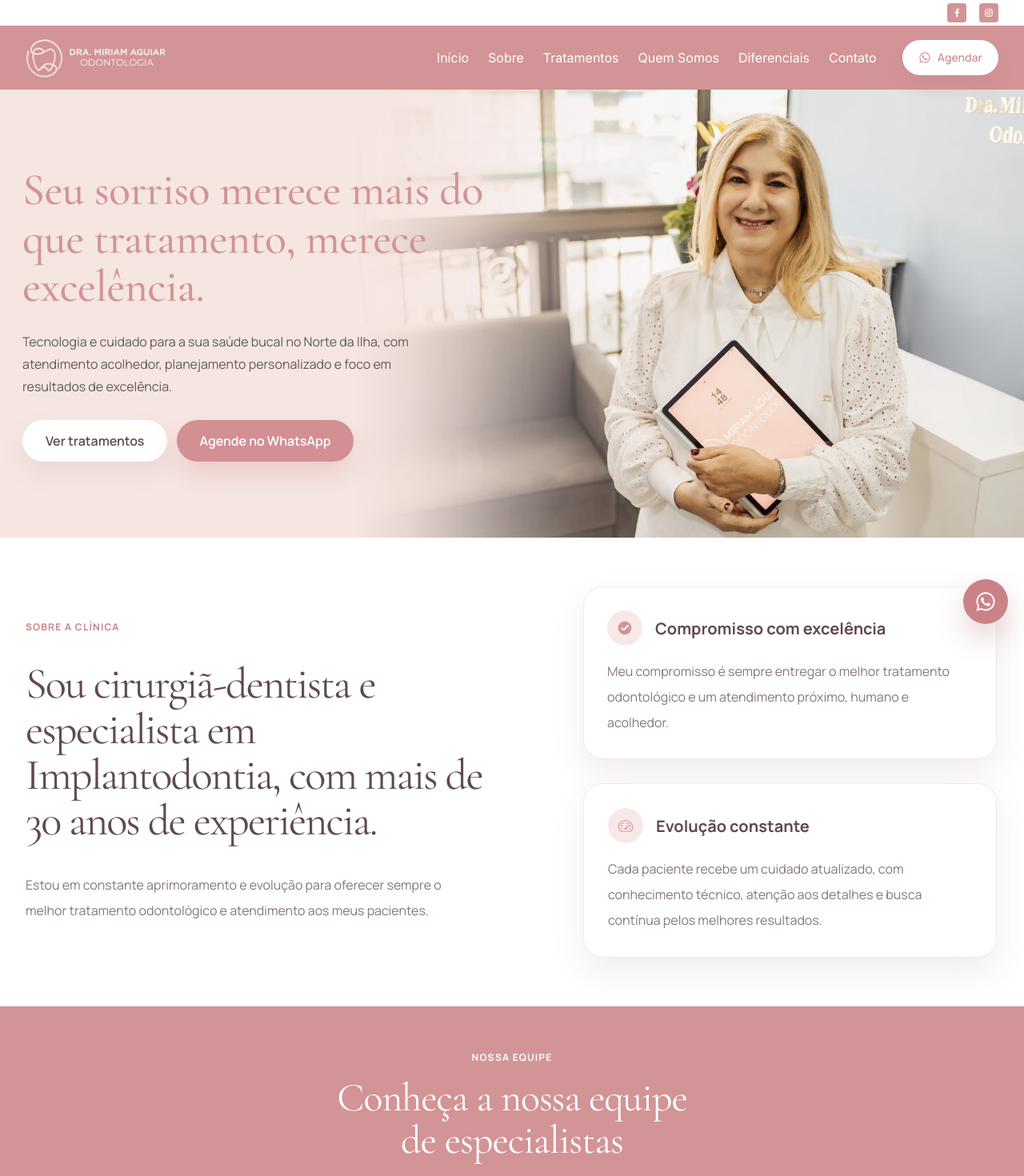
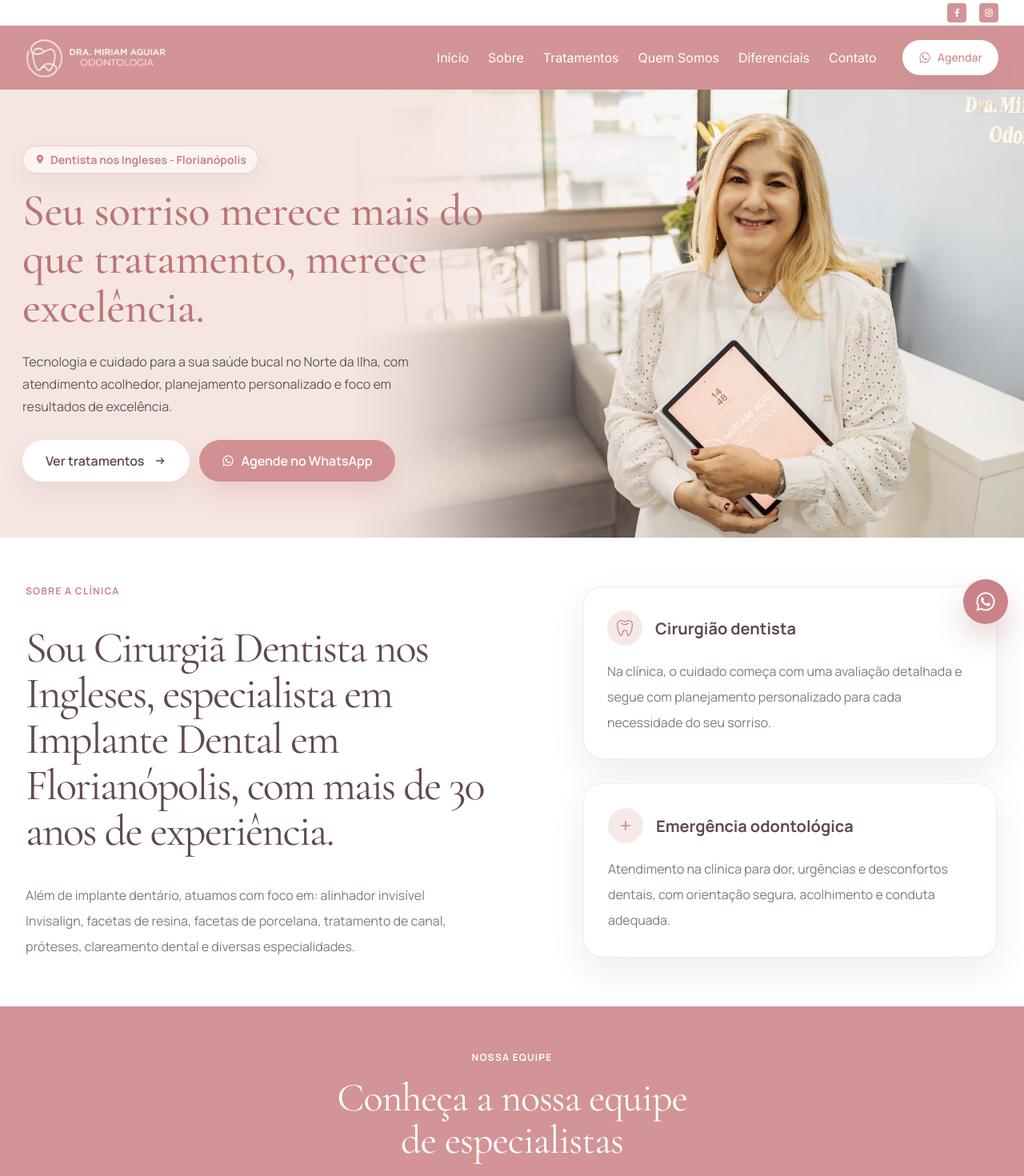
Before and after one commit to Mayra-kauane/Dra-Miriam-Aguiar, a React (Vite) app: page / in a window 1280 px wide. Shown: the top 1470 px of the page at 80% size. Built offline with nearby package versions, Linux system fonts and the light colour scheme.

Commit message:
Atualiza conteúdo e CTAs do site

```diff
--- a/src/components/layout/Footer.tsx
+++ b/src/components/layout/Footer.tsx
@@ -44,6 +44,9 @@ export function Footer() {
               mask: `url("${footerLogo}") left center / contain no-repeat`,
             }}
           />
+          <strong className="mt-3 block max-w-[280px] text-[14px] font-bold leading-6 text-brand-rose-500">
+            Dentista nos Ingleses - Florianópolis
+          </strong>
           <p className="mt-4 max-w-[280px] text-[14px] leading-6 text-brand-ink/70">
             Atendimento odontológico acolhedor, especializado e planejado para
             cuidar do seu sorriso.
@@ -108,6 +111,17 @@ export function Footer() {
           >
             Ver localização
           </a>
+          <div className="mt-8">
+            <h3 className="text-xs font-bold uppercase tracking-[0.1em] text-brand-rose-500">
+              Telefone
+            </h3>
+            <a
+              className="mt-4 block text-[14px] font-semibold text-brand-ink/70 transition hover:text-brand-rose-500"
+              href="tel:+554833693265"
+            >
+              (48) 3369-3265
+            </a>
+          </div>
         </div>
       </div>
 
--- a/src/data/siteContent.ts
+++ b/src/data/siteContent.ts
@@ -21,9 +21,14 @@ export const services: Service[] = [
       "Recupera dentes perdidos com função, estética e segurança de forma duradoura.",
   },
   {
-    title: "Clareamento Dental / Facetas",
+    title: "Clareamento Dental",
     description:
-      "Sorriso mais branco e alinhado, com estética refinada e resultado natural.",
+      "Clareia o sorriso com cuidado, segurança e resultado natural.",
+  },
+  {
+    title: "Facetas de Porcelana / Facetas de Resina",
+    description:
+      "Corrige forma, cor e pequenas imperfeições para um sorriso mais harmônico.",
   },
   {
     title: "Prótese / Restaurações Dentárias",
@@ -31,7 +36,7 @@ export const services: Service[] = [
       "Restaura dentes danificados, devolvendo função e estética com resistência.",
   },
   {
-    title: "Aparelhos Ortodônticos / Invisalign",
+    title: "Aparelhos Ortodônticos / Alinhador Invisível - Invisalign",
     description:
       "Alinha os dentes com conforto, discrição e praticidade no tratamento.",
   },
--- a/src/sections/AboutSection.tsx
+++ b/src/sections/AboutSection.tsx
@@ -1,10 +1,17 @@
-import checkIcon from "../assets/figma/icon-check.svg";
-import dashboardIcon from "../assets/figma/icon-dashboard.svg";
+import plusIcon from "../assets/figma/icon-plus.svg";
+import teethIcon from "../assets/figma/icon-teeth.svg";
 
 function CardIcon({ src }: { src: string }) {
   return (
     <span className="flex h-11 w-11 shrink-0 items-center justify-center rounded-full bg-[#f7e9e7]">
-      <img src={src} alt="" className="h-5 w-5 object-contain" />
+      <span
+        aria-hidden="true"
+        className="h-5 w-5 bg-brand-rose-500"
+        style={{
+          WebkitMask: `url("${src}") center / contain no-repeat`,
+          mask: `url("${src}") center / contain no-repeat`,
+        }}
+      />
     </span>
   );
 }
@@ -25,53 +32,55 @@ export function AboutSection() {
             className="mt-[35px] font-display text-[2.8rem] font-normal leading-[1.05] tracking-[-0.035em] text-brand-ink lg:text-[54.4px]"
             id="sobre-heading"
           >
-            Sou cirurgiã-dentista e especialista em Implantodontia, com mais de
-            30 anos de experiência.
+            Sou Cirurgiã Dentista nos Ingleses, especialista em Implante Dental
+            em Florianópolis, com mais de 30 anos de experiência.
           </h2>
           <p className="mt-[35px] text-base leading-8 text-brand-ink/75">
-            Estou em constante aprimoramento e evolução para oferecer sempre o
-            melhor tratamento odontológico e atendimento aos meus pacientes.
+            Além de implante dentário, atuamos com foco em: alinhador invisível
+            Invisalign, facetas de resina, facetas de porcelana, tratamento de
+            canal, próteses, clareamento dental e diversas especialidades.
           </p>
         </div>
 
         <div className="grid gap-4 lg:gap-[30px]">
           <article className="rounded-[18px] border border-brand-ink/10 bg-white px-5 py-5 shadow-[0_18px_42px_rgba(120,72,79,0.1)] lg:rounded-[24px] lg:p-[29px]">
             <div className="flex items-start gap-4 lg:items-center">
-              <CardIcon src={checkIcon} />
+              <CardIcon src={teethIcon} />
               <div>
                 <h3 className="text-[18px] font-bold leading-[24px] text-brand-ink lg:text-[20px] lg:leading-[29px]">
-                  Compromisso com excelência
+                  Cirurgião dentista
                 </h3>
                 <p className="mt-2 text-[15px] leading-7 text-brand-ink/75 lg:hidden">
-                  Meu compromisso é sempre entregar o melhor tratamento
-                  odontológico e um atendimento próximo, humano e acolhedor.
+                  Na clínica, o cuidado começa com uma avaliação detalhada e
+                  segue com planejamento personalizado para cada necessidade do
+                  seu sorriso.
                 </p>
               </div>
             </div>
             <p className="mt-4 hidden text-base leading-8 text-brand-ink/75 lg:block">
-              Meu compromisso é sempre entregar o melhor tratamento odontológico
-              e um atendimento próximo, humano e acolhedor.
+              Na clínica, o cuidado começa com uma avaliação detalhada e segue
+              com planejamento personalizado para cada necessidade do seu
+              sorriso.
             </p>
           </article>
 
           <article className="rounded-[18px] border border-brand-ink/10 bg-white px-5 py-5 shadow-[0_18px_42px_rgba(120,72,79,0.1)] lg:rounded-[24px] lg:p-[30px]">
             <div className="flex items-start gap-4 lg:items-center">
-              <CardIcon src={dashboardIcon} />
+              <CardIcon src={plusIcon} />
               <div>
                 <h3 className="text-[18px] font-bold leading-[24px] text-brand-ink lg:text-[20px] lg:leading-[29px]">
-                  Evolução constante
+                  Emergência odontológica
                 </h3>
                 <p className="mt-2 text-[15px] leading-7 text-brand-ink/75 lg:hidden">
-                  Cada paciente recebe um cuidado atualizado, com conhecimento
-                  técnico, atenção aos detalhes e busca contínua pelos melhores
-                  resultados.
+                  Atendimento na clínica para dor, urgências e desconfortos
+                  dentais, com orientação segura, acolhimento e conduta
+                  adequada.
                 </p>
               </div>
             </div>
             <p className="mt-4 hidden text-base leading-8 text-brand-ink/75 lg:block">
-              Cada paciente recebe um cuidado atualizado, com conhecimento
-              técnico, atenção aos detalhes e busca contínua pelos melhores
-              resultados.
+              Atendimento na clínica para dor, urgências e desconfortos dentais,
+              com orientação segura, acolhimento e conduta adequada.
             </p>
           </article>
         </div>
--- a/src/sections/HeroSection.tsx
+++ b/src/sections/HeroSection.tsx
@@ -1,4 +1,5 @@
 import heroBackground from "../assets/dramiriam2026 (45).jpg";
+import { HeaderWhatsAppIcon } from "../components/layout/Header";
 import { trackWhatsAppClick } from "../lib/analytics";
 
 const imageMask =
@@ -44,8 +45,19 @@ export function HeroSection() {
 
       <div className="relative mx-auto flex min-h-[620px] w-[min(1224px,calc(100vw-32px))] items-center py-10 sm:min-h-[600px] lg:h-full lg:min-h-0 lg:py-0">
         <div className="w-full max-w-[590px]">
+          <p className="mb-4 inline-flex max-w-[30ch] items-center justify-center gap-1.5 rounded-full border border-brand-rose-200 bg-white/55 px-3.5 py-1.5 text-center font-sans text-[13px] font-bold text-brand-rose-500 shadow-[0_10px_24px_rgba(126,91,76,0.08)] sm:max-w-[34ch] sm:text-[14px] lg:max-w-[520px]">
+            <svg
+              aria-hidden="true"
+              className="h-3.5 w-3.5 shrink-0 fill-current"
+              viewBox="0 0 24 24"
+            >
+              <path d="M12 2.75a7.25 7.25 0 0 0-7.25 7.25c0 4.96 6.24 10.77 6.5 11.02a1.1 1.1 0 0 0 1.5 0c.26-.25 6.5-6.06 6.5-11.02A7.25 7.25 0 0 0 12 2.75Zm0 9.75a2.5 2.5 0 1 1 0-5 2.5 2.5 0 0 1 0 5Z" />
+            </svg>
+            Dentista nos Ingleses - Florianópolis
+          </p>
+
           <h1
-            className="max-w-[11ch] font-display text-[2.7rem] font-medium leading-[1.08] tracking-[-0.01em] text-brand-rose-400 sm:max-w-[12ch] sm:text-[3.25rem] lg:max-w-none lg:text-[56px]"
+            className="max-w-[11ch] font-display text-[2.7rem] font-medium leading-[1.08] tracking-[-0.01em] text-[#b9757a] sm:max-w-[12ch] sm:text-[3.25rem] lg:max-w-none lg:text-[56px]"
             id="hero-heading"
           >
             Seu sorriso merece mais do que tratamento, merece excelência.
@@ -63,15 +75,29 @@ export function HeroSection() {
               href="/tratamentos"
             >
               Ver tratamentos
+              <svg
+                aria-hidden="true"
+                className="ml-3 h-4 w-4 shrink-0 stroke-current"
+                fill="none"
+                viewBox="0 0 24 24"
+              >
+                <path
+                  d="M5 12h14m-5-5 5 5-5 5"
+                  strokeLinecap="round"
+                  strokeLinejoin="round"
+                  strokeWidth="2"
+                />
+              </svg>
             </a>
 
             <a
-              className="inline-flex h-[52px] w-full items-center justify-center rounded-full bg-[#d28f94] px-7 font-sans text-base font-semibold text-white shadow-[0_18px_32px_rgba(201,131,136,0.24)] transition duration-200 hover:-translate-y-0.5 hover:bg-[#c98388] hover:shadow-[0_22px_42px_rgba(201,131,136,0.32)] active:translate-y-0 active:bg-[#b9757a] sm:w-auto"
+              className="inline-flex h-[52px] w-full items-center justify-center gap-2 rounded-full bg-[#d28f94] px-7 font-sans text-base font-semibold text-white shadow-[0_18px_32px_rgba(201,131,136,0.24)] transition duration-200 hover:-translate-y-0.5 hover:bg-[#c98388] hover:shadow-[0_22px_42px_rgba(201,131,136,0.32)] active:translate-y-0 active:bg-[#b9757a] sm:w-auto"
               href="https://wa.me/554833693265?text=Ol%C3%A1%2C%20vim%20do%20google%20e%20gostaria%20de%20marcar%20uma%20consulta%20com%20a%20Dra.%20Miriam"
               target="_blank"
               rel="noreferrer"
               onClick={trackWhatsAppClick}
             >
+              <HeaderWhatsAppIcon className="h-4 w-4" />
               Agende no WhatsApp
             </a>
           </div>
--- a/src/sections/ServicesSection.tsx
+++ b/src/sections/ServicesSection.tsx
@@ -1,13 +1,17 @@
 import aparelhoIcon from "../assets/icon/aparelho.svg";
 import canalIcon from "../assets/icon/canal.svg";
+import clareamentoDentalIcon from "../assets/icon/clareamento-dental.png";
 import clareamentoIcon from "../assets/icon/clareamento.svg";
+import whatsappIcon from "../assets/figma/whatsapp.svg";
 import harmonizacaoIcon from "../assets/icon/harmonizacao.svg";
 import implanteIcon from "../assets/icon/implante.svg";
 import proteseIcon from "../assets/icon/protese.svg";
 import { services } from "../data/siteContent";
+import { trackWhatsAppClick } from "../lib/analytics";
 
 const icons = [
   implanteIcon,
+  clareamentoDentalIcon,
   clareamentoIcon,
   proteseIcon,
   aparelhoIcon,
@@ -61,6 +65,41 @@ export function ServicesSection() {
               </p>
             </article>
           ))}
+
+          <div className="flex min-h-[180px] items-center rounded-[18px] bg-[#f7e9e7] px-6 py-6 text-brand-ink shadow-[0_20px_46px_rgba(120,72,79,0.09)] md:col-span-2 lg:px-8 xl:col-span-2">
+            <div className="flex w-full flex-col gap-5 sm:flex-row sm:items-center sm:justify-between">
+              <div className="flex items-center gap-4">
+                <span className="flex h-12 w-12 shrink-0 items-center justify-center rounded-full bg-[#efd7d5] text-brand-rose-500">
+                  <span
+                    aria-hidden="true"
+                    className="h-6 w-6 bg-current"
+                    style={{
+                      WebkitMask: `url("${whatsappIcon}") center / contain no-repeat`,
+                      mask: `url("${whatsappIcon}") center / contain no-repeat`,
+                    }}
+                  />
+                </span>
+                <div>
+                  <h3 className="font-display text-[25px] font-medium leading-tight text-brand-ink">
+                    Quer saber qual tratamento é ideal para você?
+                  </h3>
+                  <p className="mt-1 max-w-[520px] text-[14px] leading-6 text-brand-ink/70">
+                    Fale com nossa equipe pelo WhatsApp e receba orientação para
+                    agendar sua avaliação.
+                  </p>
+                </div>
+              </div>
+              <a
+                className="inline-flex h-11 shrink-0 items-center justify-center rounded-[8px] bg-brand-rose-500 px-5 font-sans text-[14px] font-semibold text-white transition duration-200 hover:-translate-y-0.5 hover:bg-[#bd797d] active:translate-y-0"
+                href="https://wa.me/554833693265?text=Ol%C3%A1%2C%20vim%20do%20google%20e%20gostaria%20de%20marcar%20uma%20consulta%20com%20a%20Dra.%20Miriam"
+                target="_blank"
+                rel="noreferrer"
+                onClick={trackWhatsAppClick}
+              >
+                Falar no WhatsApp
+              </a>
+            </div>
+          </div>
         </div>
       </div>
     </section>
```
Also changed, not shown: src/assets/icon/clareamento-dental.png (added).
